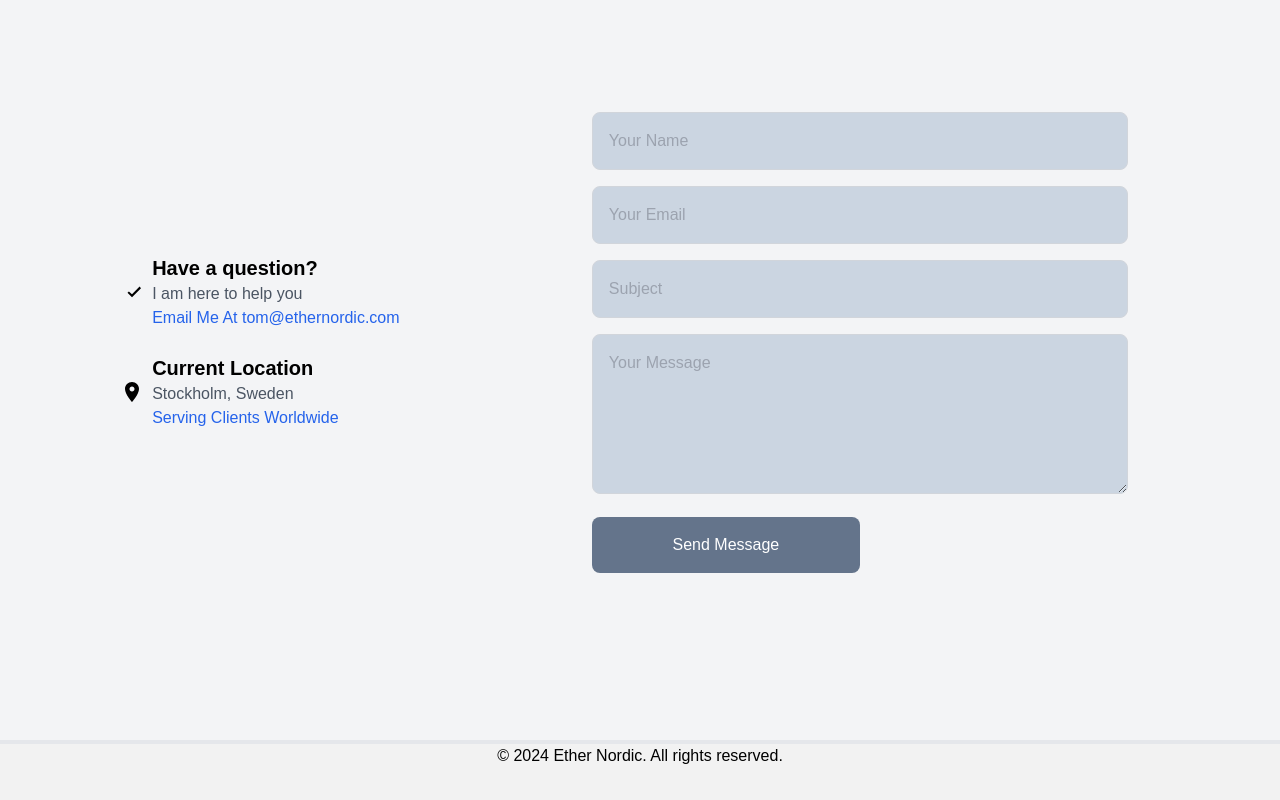
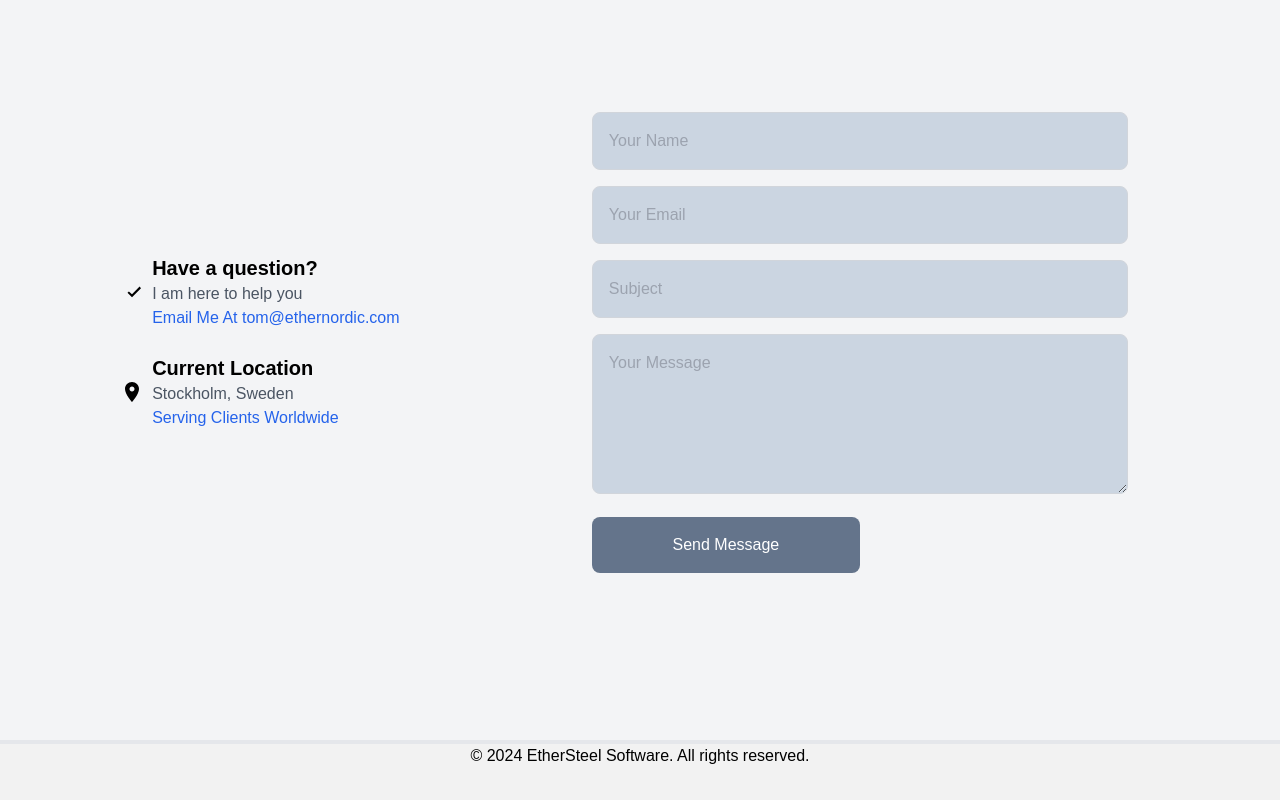
Before and after one commit to TomEder/MyPortfolio, a React (Create React App) app: page / in a window 1280 px wide. Shown: the part 4906-5706 px from the top of the page. Built offline with nearby package versions, Linux system fonts and the light colour scheme; a web font is replaced by a local one.

Commit message:
Update page title and footer text

```diff
--- a/public/index.html
+++ b/public/index.html
@@ -24,7 +24,7 @@
       work correctly both with client-side routing and a non-root public URL.
       Learn how to configure a non-root public URL by running `npm run build`.
     -->
-    <title>Tom Ederstål | Ether Nordic</title>
+    <title>Tom Ederstål | EtherSteel Software</title>
   </head>
   <body>
     <noscript>You need to enable JavaScript to run this app.</noscript>
--- a/src/conponents/Footer/footer.jsx
+++ b/src/conponents/Footer/footer.jsx
@@ -3,7 +3,7 @@ import React from "react";
 const Footer = () => {
   return (
     <div className="text-center bg-tommy-background h-14">
-      <h2>© 2024 Ether Nordic. All rights reserved.</h2>
+      <h2>© 2024 EtherSteel Software. All rights reserved.</h2>
     </div>
   );
 };
```
